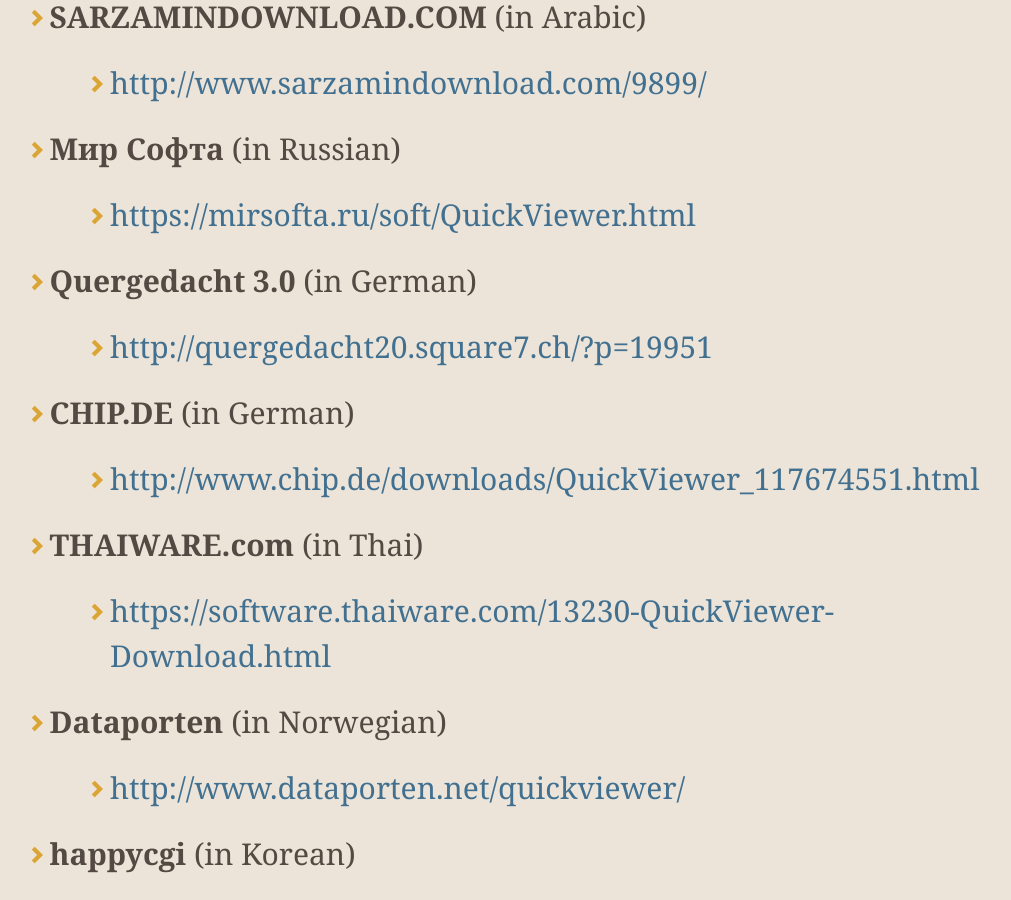
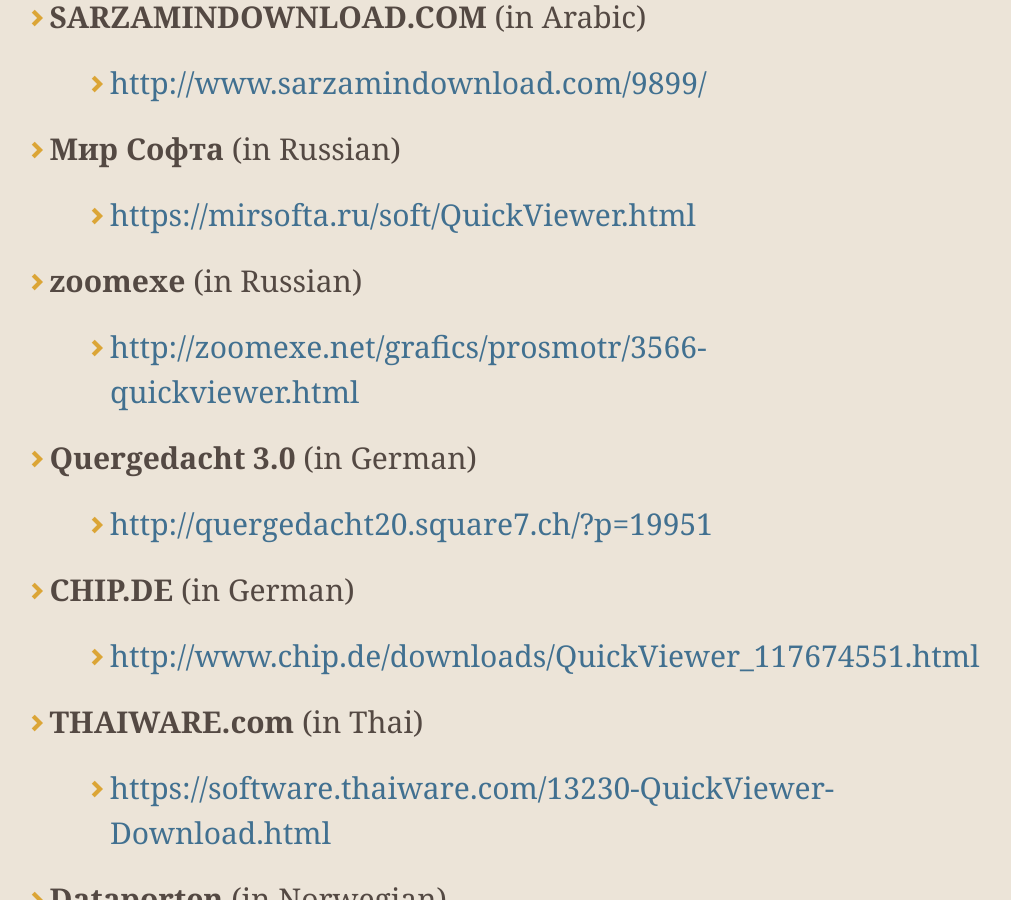
Before and after one commit to kanryu/quickviewer, a Jekyll site: the page built from docs/index.md, in a window 1280 px wide and 900 px high, scrolled down 7236 px. Shown: the whole window, without its empty margins (179-1190 px from the left). Built offline with Jekyll 4.4.1, drawn with Linux system fonts in a browser that asks for light colours; nearby versions of some CDN libraries; comment, search, counter and statistics services are not loaded; our own code applies the rules of GitHub Pages for plain Markdown files.

Commit message:
Update index.md

```diff
--- a/docs/index.md
+++ b/docs/index.md
@@ -115,6 +115,8 @@ You can also clone the latest source code from **[this repository.](https://gith
     - [http://www.sarzamindownload.com/9899/](http://www.sarzamindownload.com/9899/)
 - **Мир Софта** (in Russian)
     - [https://mirsofta.ru/soft/QuickViewer.html](https://mirsofta.ru/soft/QuickViewer.html)
+- **zoomexe** (in Russian)
+    - [http://zoomexe.net/grafics/prosmotr/3566-quickviewer.html](http://zoomexe.net/grafics/prosmotr/3566-quickviewer.html)
 - **Quergedacht 3.0** (in German)
     - [http://quergedacht20.square7.ch/?p=19951](http://quergedacht20.square7.ch/?p=19951)
 - **CHIP.DE** (in German)
```
